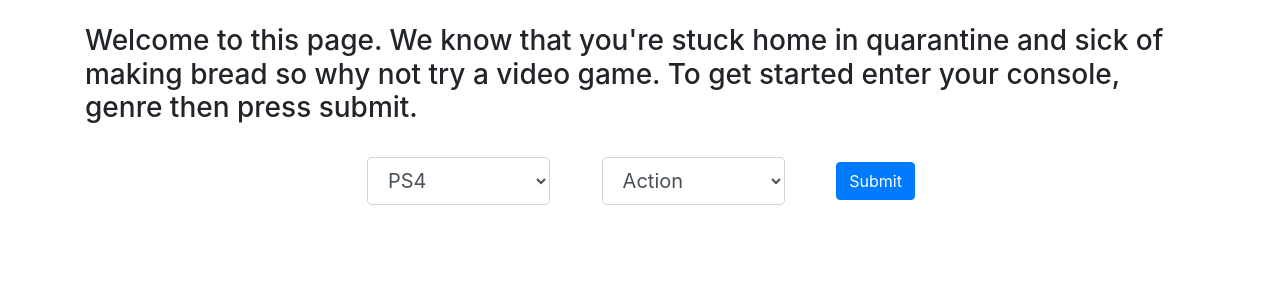
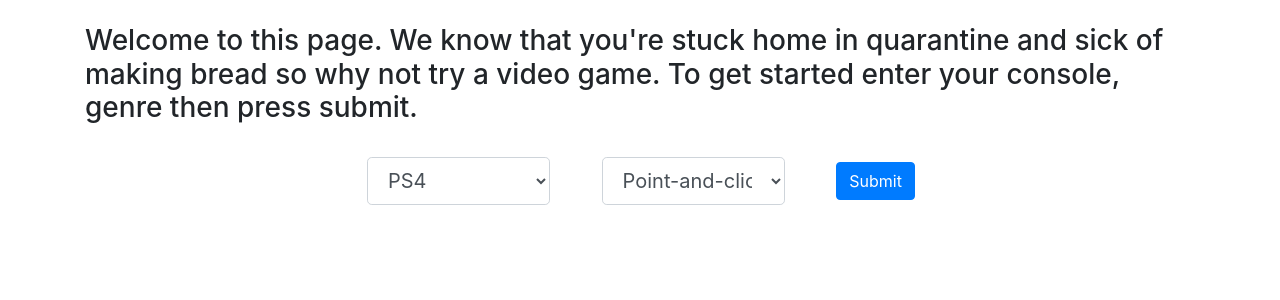
Before and after one commit to PatrickVFerrer/flask-game-recommender, a Flask app: page / in a window 1280 px wide. Shown: the part 56-356 px from the top of the page. Run offline with Flask 2, Linux system fonts and the light colour scheme; some libraries are stand-ins or nearby versions.

```diff
--- a/model.py
+++ b/model.py
@@ -6,30 +6,9 @@ load_dotenv()
 
 YOUR_API_KEY = os.getenv("YOUR_API_KEY")
 
-API_endpoint = "https://api-v3.igdb.com/"
-API_command = "genres"
-API_params = {
-        'headers': {'user-key': YOUR_API_KEY},
-        'data': """
-            fields name;
-        """
-    }
-
-def get_all_genres():
-    genre_list = []
-    for i in range(37):
-        API_params["data"] = f"""
-            fields name;
-            where id = {i};
-        """
-        API_url = API_endpoint + API_command
-        r = requests.post(API_url, **API_params)
-        data = r.json()
-        if data.copy() == [].copy():
-            continue
-        genre_list.append(data[0]["name"])
-    return genre_list
-
+### Group together RTS, Strategy, TBS, Tactical
+### Group together Pinball, Quiz/Trivia, Arcade
+### Rename "Beat 'em up" to "Brawler" in drop-down selection
 ALL_GENRES = [
     'Point-and-click', 'Fighting', 'Shooter', 'Music',
     'Platform', 'Puzzle', 'Racing', 'Real Time Strategy (RTS)',
@@ -39,9 +18,64 @@ ALL_GENRES = [
     'Visual Novel', 'Card & Board Game', 'MOBA'
 ]
 
+### Group together PC & Mac
+### Group together Xbox 360 & Xbox Live Arcade
+### Group together iOS & Android
+### Group together 3DS & New 3DS
+### Group together Oculus, SteamVR, PlayStation VR
+ALL_PLATFORMS = [
+    'PC (Microsoft Windows)', 'Xbox 360', 'Xbox Live Arcade',
+    'PlayStation 3', 'Mac', 'Android', 'Nintendo 3DS', 'iOS',
+    'Wii U', 'PlayStation 4', 'Xbox One', 'Nintendo Switch',
+    'New Nintendo 3DS', 'Oculus VR', 'SteamVR', 'PlayStation VR',
+    'PlayStation 5', 'Xbox Series X', 'Google Stadia'
+]
+
+API_endpoint = "https://api-v3.igdb.com/"
+API_command = ""
+API_params = {
+        'headers': {'user-key': YOUR_API_KEY},
+        'data': """
+            fields name;
+        """
+    }
+
+
+
+API_command = "games"
+API_params["data"] = """
+            fields *;
+            where name = "Animal Crossing: New Horizons";
+        """
+API_url = API_endpoint + API_command
+r = requests.post(API_url, **API_params)
+data = r.json()
+print(data)
+
+# def get_all_platforms():
+#     API_command = "platforms"
+#     platform_list = []
+#     for i in range(190):
+#         print(f"Query {i}")
+#         API_params["data"] = f"""
+#             fields name;
+#             where id = {i};
+#         """
+#         API_url = API_endpoint + API_command
+#         r = requests.post(API_url, **API_params)
+#         data = r.json()
+#         if data.copy() == [].copy():
+#             continue
+#         platform_list.append(data[0]["name"])
+#     return platform_list
+
+# print(get_all_platforms())
+
 # def get_all_genres():
+#     API_command = "genres"
 #     genre_list = []
 #     for i in range(37):
+#         print(f"Query {i}")
 #         API_params["data"] = f"""
 #             fields name;
 #             where id = {i};
--- a/templates/index.html
+++ b/templates/index.html
@@ -1,17 +1,3 @@
-<!-- <html>
-    <head>
-        <title>Welcome!</title>
-    </head>
-    <body>
-        <h1>Hello world!</h1>
-        <p>We can build a full webpage here</p>
-        <form>
-            <input type="text" name="nickname" placeholder="Enter your nickname"/>
-            <input type="submit" value="Submit"/>
-        </form>
-    </body>
-</html> -->
-
 {% extends 'base.html'%}
 
 {% block title%}Homepage{% endblock %}
@@ -19,13 +5,13 @@
 {% block content%}
 <br>
 <div class="container">
-<h3> Welcome to this page. We know that you're stuck home in quarantine and sick of making bread so why not try a video game. To get started enter your console, genre then press submit. <h3>
+    <h3> Welcome to this page. We know that you're stuck home in quarantine and sick of making bread so why not try a video game.
+    To get started enter your console, genre then press submit. </h3>
 </div>
 <br>
 <div class="form">
     <form class= "form-inline" action="game_recs" method="POST">
-<div class="container col col-lg-3">
-</div>
+        <div class="container col col-lg-3"></div>
         <div class="container col col-lg-2">
             <select name= "console" class="form-control  mb-2 mr-sm-2 form-control-lg col col-lg-12" placeholder="Select Your Console" >
                 <option>PS4</option>
@@ -34,25 +20,40 @@
                 <option>Apple/Android</option>
             </select>
         </div>
-
         <div class="container col col-lg-2">
-
             <select name="genre" class="form-control  mb-2 mr-sm-2 form-control-lg col col-lg-12" placeholder="Select Your Genre">
-  <option>Action</option>
-  <option>First Person Shooter</option>
+                <option>Point-and-click</option>
+                <option>Fighting</option>
+                <option>Shooter</option>
+                <option>Music</option>
+                <option>Platform</option>
+                <option>Puzzle</option>
+                <option>Racing</option>
+                <option>Real Time Strategy (RTS)</option>
+                <option>Role-playing (RPG)</option>
+                <option>Simulator</option>
+                <option>Sport</option>
+                <option>Strategy</option>
+                <option>Turn-based strategy (TBS)</option>
+                <option>Tactical</option>
+                <option>Hack and slash/Beat 'em up</option>
+                <option>Quiz/Trivia</option>
+                <option>Pinball</option>
+                <option>Adventure</option>
                 <option>Indie</option>
-  <option>RPG</option>
-  <option>Racing</option>
-  <option>Simulator</option>
+                <option>Arcade</option>
+                <option>Visual Novel</option>
+                <option>Card & Board Game</option>
+                <option>MOBA</option>
             </select>
         </div>
+
         <div class="container col col-lg-1">
             <button type="submit" class="btn btn-primary mb-2">Submit</button>
         </div>
-<div class="container col col-lg-3">
-</div>
+
+        <div class="container col col-lg-3"></div>
     </form>
-
 </div>
 
 {% endblock %}
```
Lines whose indentation alone changed are shown as unchanged.
